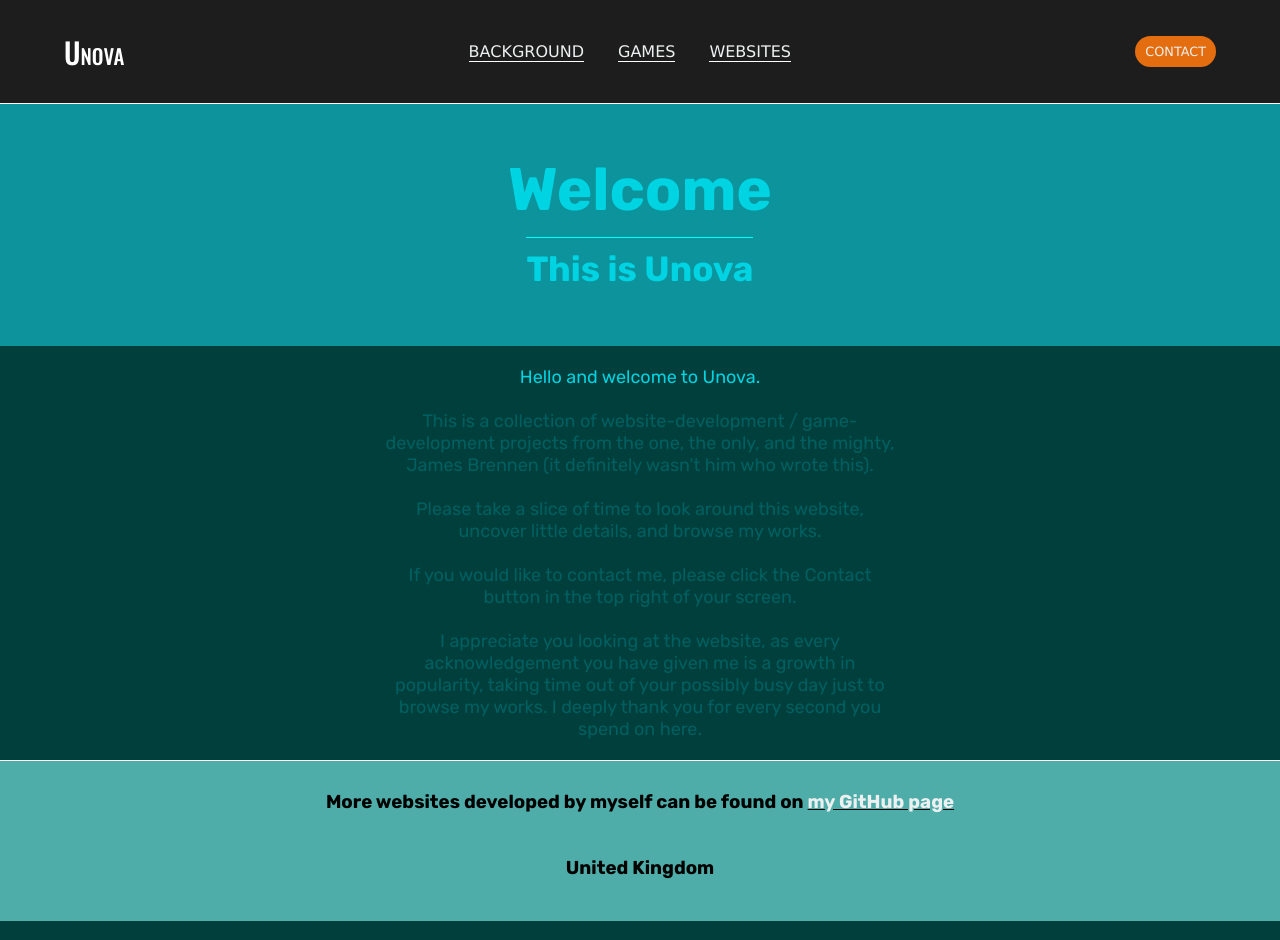
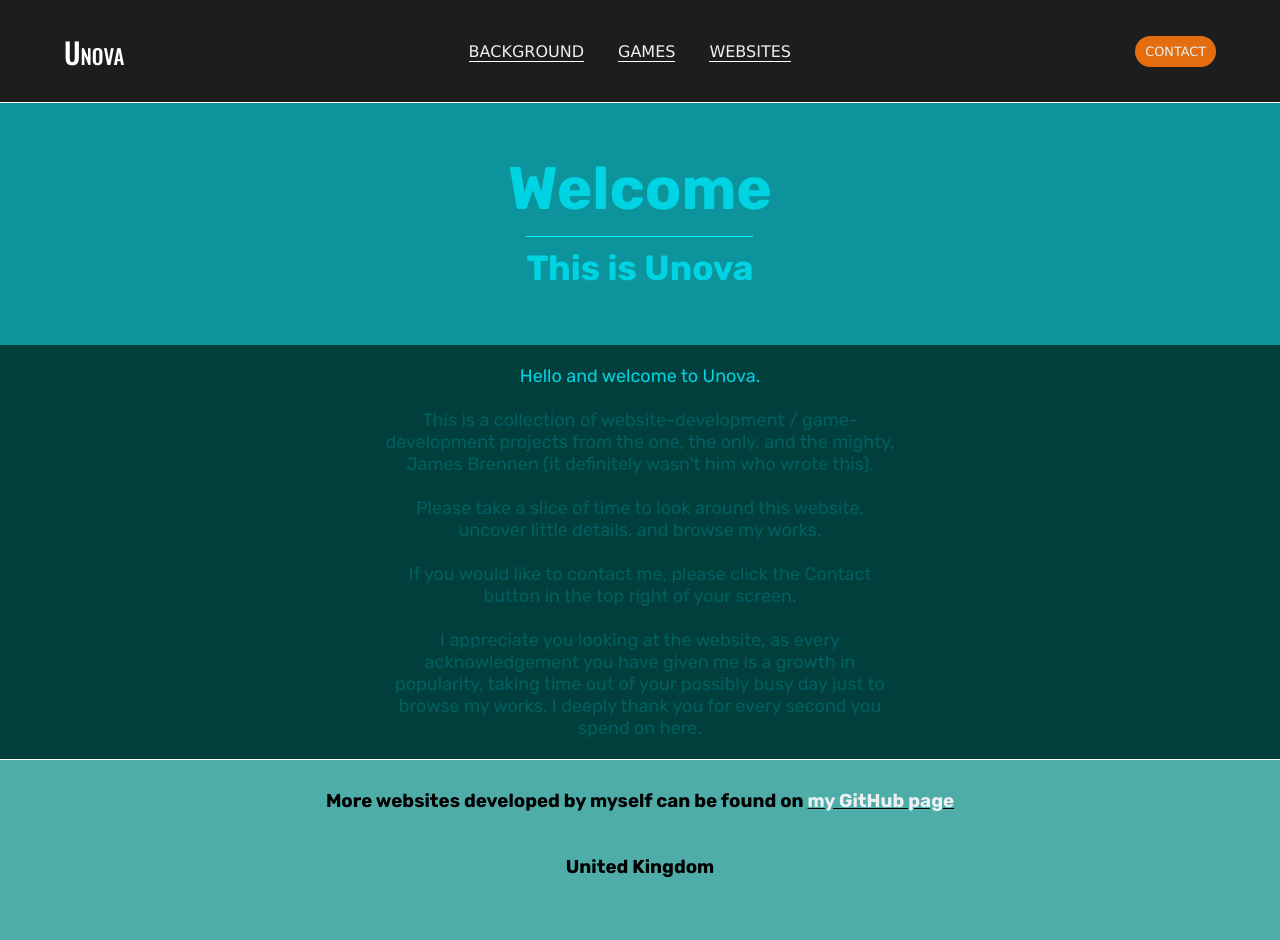
Before and after one commit to iHas3Arms/Unova, a plain HTML site: page index.html in a window 1280 px wide. Drawn offline with nearby package versions, Linux system fonts and the light colour scheme.

Commit message:
Update navbar.css

```diff
--- a/navbar.css
+++ b/navbar.css
@@ -29,6 +29,7 @@ header {
     justify-content: space-between;
     align-items: center;
     padding: 30px 5%;
+    min-height: 42px;
     border-bottom: 1px solid white;
 }
 
@@ -109,6 +110,7 @@ body {
 }
 
 footer {
+    padding-bottom: 50px;
     font-family: "Rubik";
     text-align: center;
     margin-top: auto;
```
